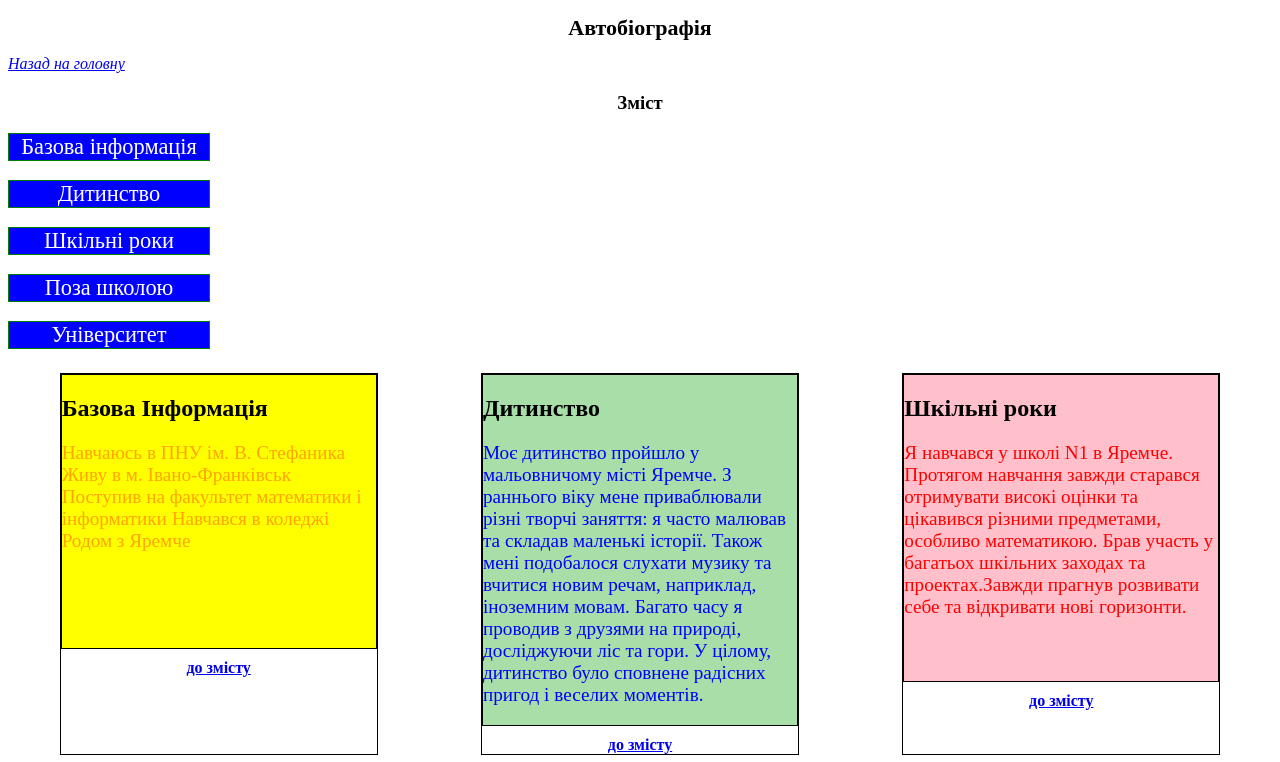
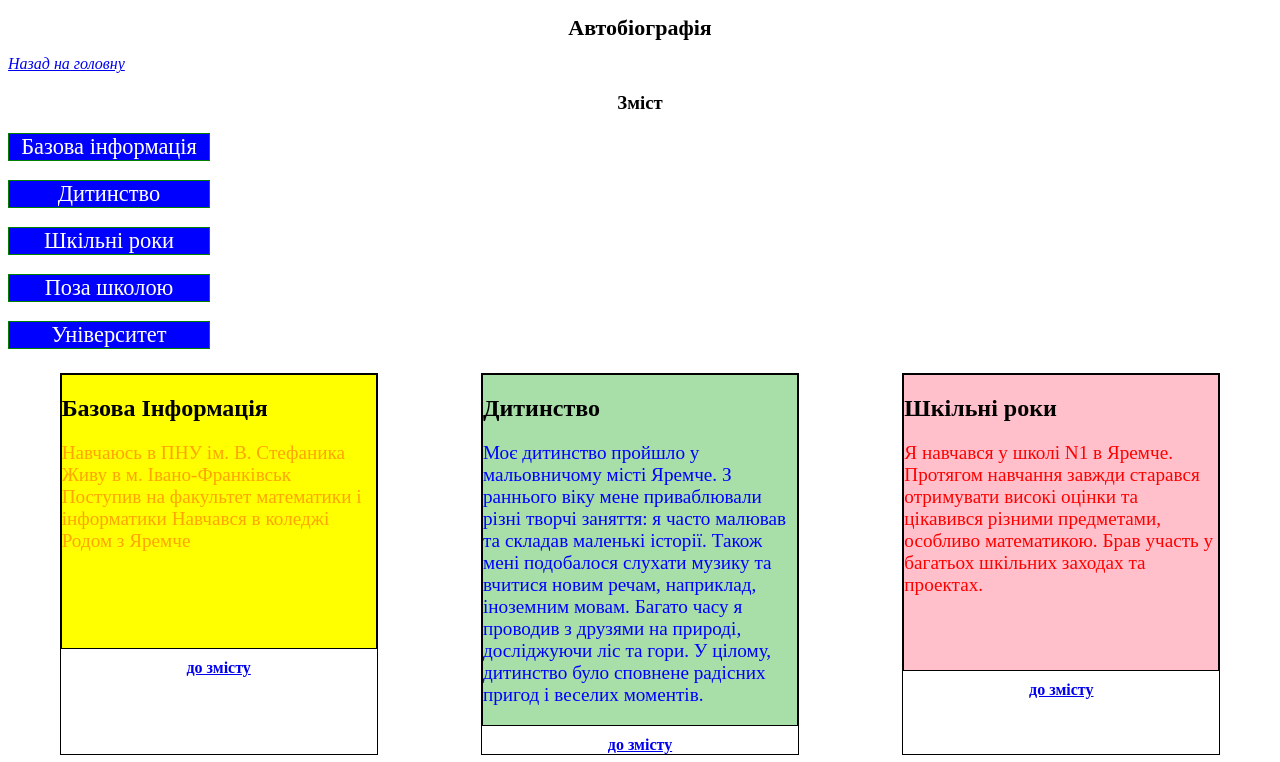
Before and after one commit to ischukbor/web-design, a plain HTML site: page 6/bioghraphy.html/bioghraphy.html in a window 1280 px wide. Shown: the top 762 px of the page. Drawn offline with Linux system fonts and the light colour scheme.

Commit message:
Update bioghraphy.html

```diff
--- a/6/bioghraphy.html/bioghraphy.html
+++ b/6/bioghraphy.html/bioghraphy.html
@@ -50,7 +50,7 @@
         <article class="block col-lg-3 col-md-5">
             <div class="articlethree">
         <h2 id="school_years">Шкільні роки</h2>
-            <p class= "paragraf3">Я навчався у школі N1 в Яремче. Протягом навчання завжди старався отримувати високі оцінки та цікавився різними предметами, особливо математикою. Брав участь у багатьох шкільних заходах та проектах.Завжди прагнув розвивати себе та відкривати нові горизонти.
+            <p class= "paragraf3">Я навчався у школі N1 в Яремче. Протягом навчання завжди старався отримувати високі оцінки та цікавився різними предметами, особливо математикою. Брав участь у багатьох шкільних заходах та проектах.
             </p>
 
             </div>
```
